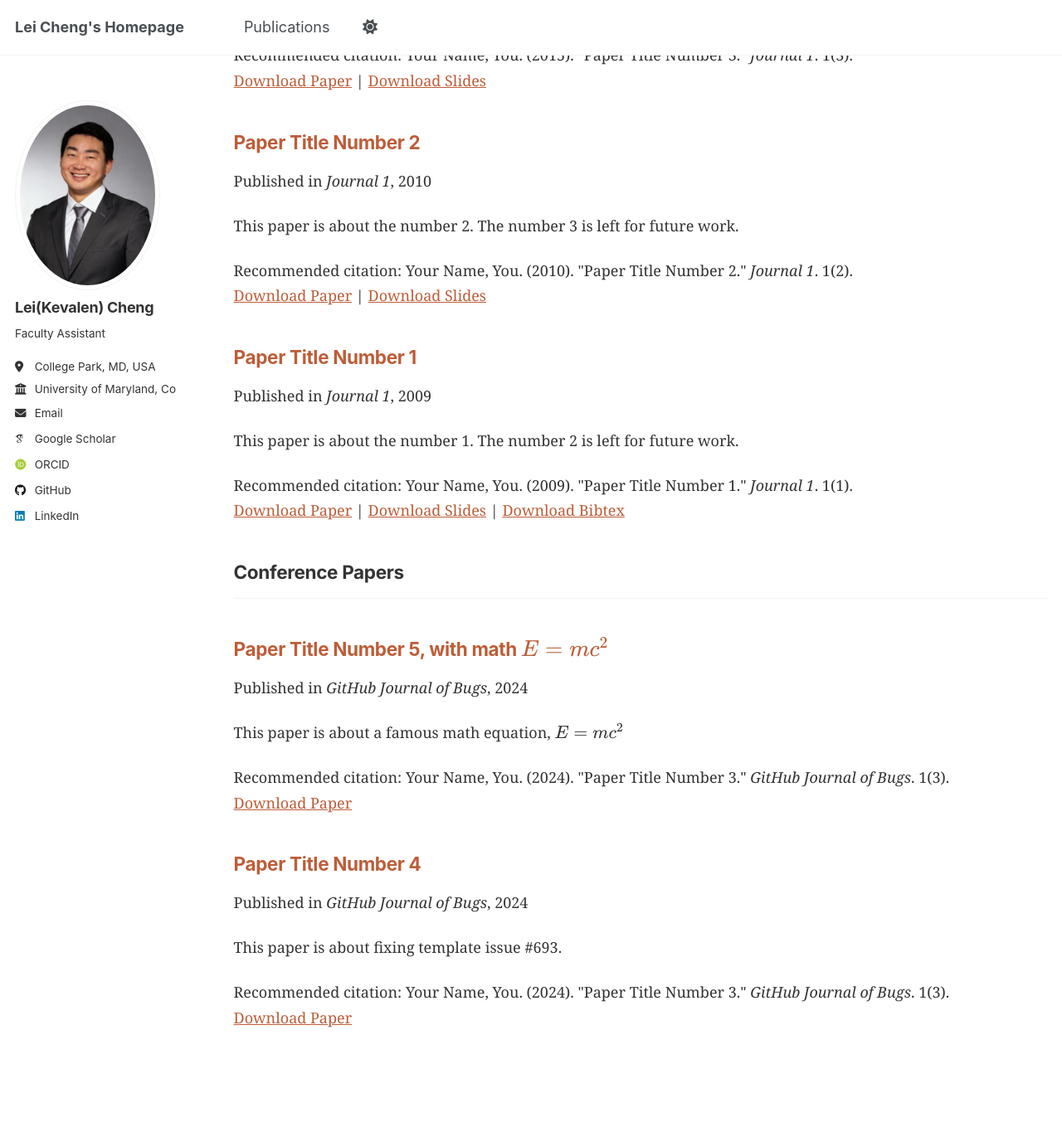
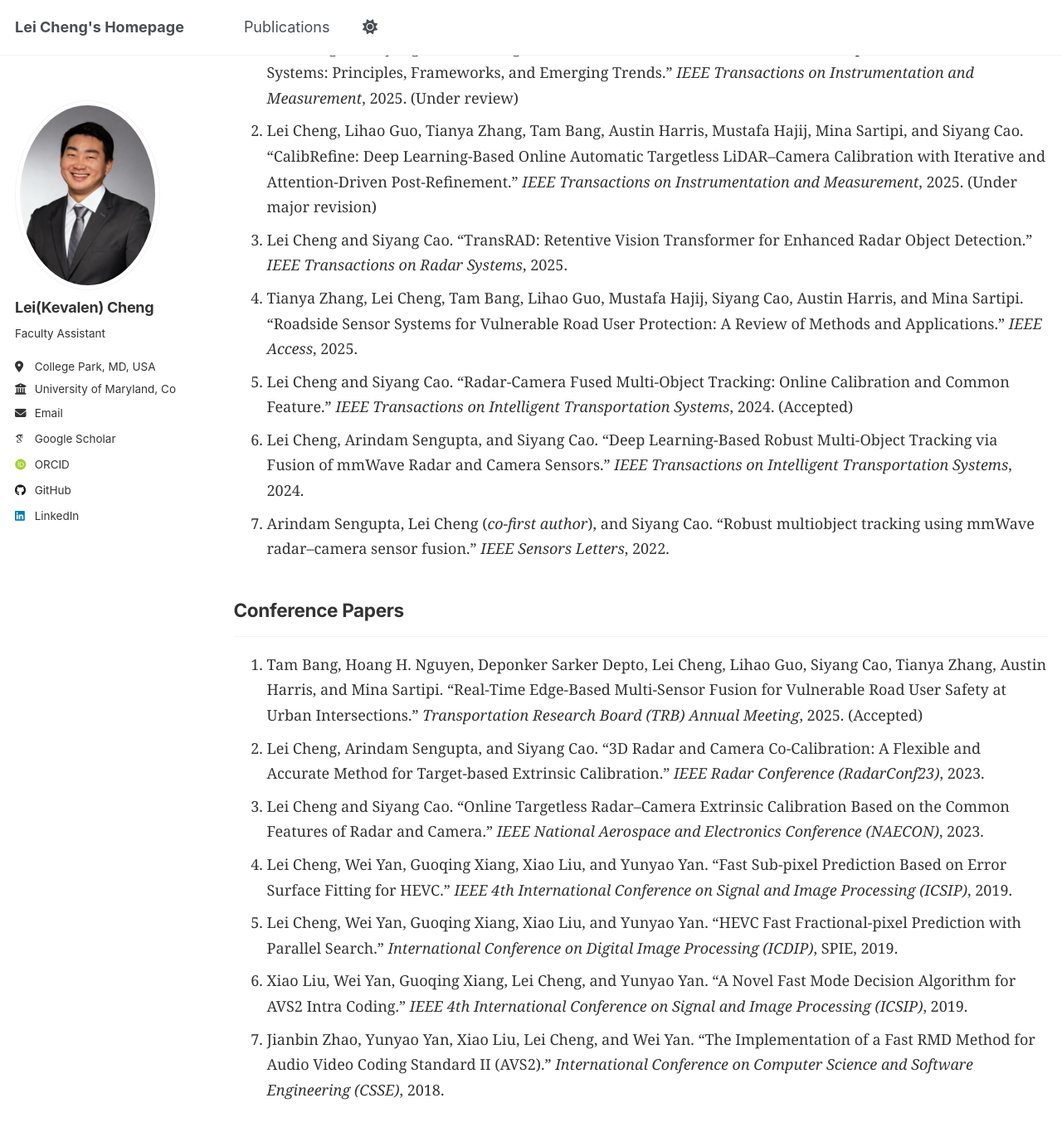
Before and after one commit to leicheng5/leicheng5.github.io, a Jekyll site: the page built from _pages/publications.html, in a window 1280 px wide and 1400 px high, scrolled down 413 px. Shown: the top 1365 px of the window at 83% size. Built offline with Jekyll 4.4.1, drawn with Linux system fonts in a browser that asks for light colours; some web fonts are replaced; a script that is not in the unit is left out; some of the changed text lies outside the part shown.

Commit message:
Update publications.html

```diff
--- a/_pages/publications.html
+++ b/_pages/publications.html
@@ -6,28 +6,123 @@ author_profile: true
 ---
 
 {% if site.author.googlescholar %}
-  <div class="wordwrap">You can also find my articles on <a href="{{site.author.googlescholar}}">my Google Scholar profile</a>.</div>
+  <div class="wordwrap">You may also visit <a href="{{site.author.googlescholar}}">my Google Scholar profile</a>.</div>
 {% endif %}
 
 {% include base_path %}
 
-<!-- New style rendering if publication categories are defined -->
-{% if site.publication_category %}
-  {% for category in site.publication_category  %}
-    {% assign title_shown = false %}
-    {% for post in site.publications reversed %}
-      {% if post.category != category[0] %}
-        {% continue %}
-      {% endif %}
-      {% unless title_shown %}
-        <h2>{{ category[1].title }}</h2><hr />
-        {% assign title_shown = true %}
-      {% endunless %}
-      {% include archive-single.html %}
-    {% endfor %}
-  {% endfor %}
-{% else %}
-  {% for post in site.publications reversed %}
-    {% include archive-single.html %}
-  {% endfor %}
-{% endif %}
+<h2>Book Chapters</h2><hr />
+<ol class="pubs pubs--book">
+  <li>
+    <span class="authors">Lei Cheng, Siyang Cao, Shunqiao Sun, and Vishal Patel.</span>
+    “Deep Learning Based Automotive Radar Sensor Fusion.”
+    <i>Radar Machine Learning for Autonomous Driving</i>, Artech House, 2025.
+    <span class="note">(Under publication)</span>
+  </li>
+</ol>
+
+<h2>Journal Papers</h2><hr />
+<ol class="pubs pubs--journal">
+  <li>
+    <span class="authors">Lei Cheng and Siyang Cao.</span>
+    “Heterogeneous Sensor Fusion for Environmental Perception in Autonomous Systems: Principles, Frameworks, and Emerging Trends.”
+    <i>IEEE Transactions on Instrumentation and Measurement</i>, 2025.
+    <span class="note">(Under review)</span>
+  </li>
+
+  <li>
+    <span class="authors">Lei Cheng, Lihao Guo, Tianya Zhang, Tam Bang, Austin Harris, Mustafa Hajij, Mina Sartipi, and Siyang Cao.</span>
+    “CalibRefine: Deep Learning-Based Online Automatic Targetless LiDAR–Camera Calibration with Iterative and Attention-Driven Post-Refinement.”
+    <i>IEEE Transactions on Instrumentation and Measurement</i>, 2025.
+    <span class="note">(Under major revision)</span>
+  </li>
+
+  <li>
+    <span class="authors">Lei Cheng and Siyang Cao.</span>
+    “TransRAD: Retentive Vision Transformer for Enhanced Radar Object Detection.”
+    <i>IEEE Transactions on Radar Systems</i>, 2025.
+  </li>
+
+  <li>
+    <span class="authors">Tianya Zhang, Lei Cheng, Tam Bang, Lihao Guo, Mustafa Hajij, Siyang Cao, Austin Harris, and Mina Sartipi.</span>
+    “Roadside Sensor Systems for Vulnerable Road User Protection: A Review of Methods and Applications.”
+    <i>IEEE Access</i>, 2025.
+  </li>
+
+  <li>
+    <span class="authors">Lei Cheng and Siyang Cao.</span>
+    “Radar-Camera Fused Multi-Object Tracking: Online Calibration and Common Feature.”
+    <i>IEEE Transactions on Intelligent Transportation Systems</i>, 2024.
+    <span class="note">(Accepted)</span>
+  </li>
+
+  <li>
+    <span class="authors">Lei Cheng, Arindam Sengupta, and Siyang Cao.</span>
+    “Deep Learning-Based Robust Multi-Object Tracking via Fusion of mmWave Radar and Camera Sensors.”
+    <i>IEEE Transactions on Intelligent Transportation Systems</i>, 2024.
+  </li>
+
+  <li>
+    <span class="authors">Arindam Sengupta, Lei Cheng (<i>co-first author</i>), and Siyang Cao.</span>
+    “Robust multiobject tracking using mmWave radar–camera sensor fusion.”
+    <i>IEEE Sensors Letters</i>, 2022.
+  </li>
+</ol>
+
+<h2>Conference Papers</h2><hr />
+<ol class="pubs pubs--conf">
+  <li>
+    <span class="authors">Tam Bang, Hoang H. Nguyen, Deponker Sarker Depto, Lei Cheng, Lihao Guo, Siyang Cao, Tianya Zhang, Austin Harris, and Mina Sartipi.</span>
+    “Real-Time Edge-Based Multi-Sensor Fusion for Vulnerable Road User Safety at Urban Intersections.”
+    <i>Transportation Research Board (TRB) Annual Meeting</i>, 2025.
+    <span class="note">(Accepted)</span>
+  </li>
+
+  <li>
+    <span class="authors">Lei Cheng, Arindam Sengupta, and Siyang Cao.</span>
+    “3D Radar and Camera Co-Calibration: A Flexible and Accurate Method for Target-based Extrinsic Calibration.”
+    <i>IEEE Radar Conference (RadarConf23)</i>, 2023.
+  </li>
+
+  <li>
+    <span class="authors">Lei Cheng and Siyang Cao.</span>
+    “Online Targetless Radar–Camera Extrinsic Calibration Based on the Common Features of Radar and Camera.”
+    <i>IEEE National Aerospace and Electronics Conference (NAECON)</i>, 2023.
+  </li>
+
+  <li>
+    <span class="authors">Lei Cheng, Wei Yan, Guoqing Xiang, Xiao Liu, and Yunyao Yan.</span>
+    “Fast Sub-pixel Prediction Based on Error Surface Fitting for HEVC.”
+    <i>IEEE 4th International Conference on Signal and Image Processing (ICSIP)</i>, 2019.
+  </li>
+
+  <li>
+    <span class="authors">Lei Cheng, Wei Yan, Guoqing Xiang, Xiao Liu, and Yunyao Yan.</span>
+    “HEVC Fast Fractional-pixel Prediction with Parallel Search.”
+    <i>International Conference on Digital Image Processing (ICDIP)</i>, SPIE, 2019.
+  </li>
+
+  <li>
+    <span class="authors">Xiao Liu, Wei Yan, Guoqing Xiang, Lei Cheng, and Yunyao Yan.</span>
+    “A Novel Fast Mode Decision Algorithm for AVS2 Intra Coding.”
+    <i>IEEE 4th International Conference on Signal and Image Processing (ICSIP)</i>, 2019.
+  </li>
+
+  <li>
+    <span class="authors">Jianbin Zhao, Yunyao Yan, Xiao Liu, Lei Cheng, and Wei Yan.</span>
+    “The Implementation of a Fast RMD Method for Audio Video Coding Standard II (AVS2).”
+    <i>International Conference on Computer Science and Software Engineering (CSSE)</i>, 2018.
+  </li>
+</ol>
+
+<!-- Auto-highlight "Lei Cheng" inside author lists -->
+<script>
+document.addEventListener('DOMContentLoaded', function () {
+  document.querySelectorAll('.pubs .authors').forEach(function(node){
+    const html = node.innerHTML;
+    if (!html.includes('class="me"')) {
+      node.innerHTML = html.replace(/Lei\\s+Cheng/g, '<span class="me">Lei Cheng</span>');
+    }
+  });
+});
+</script>
```
